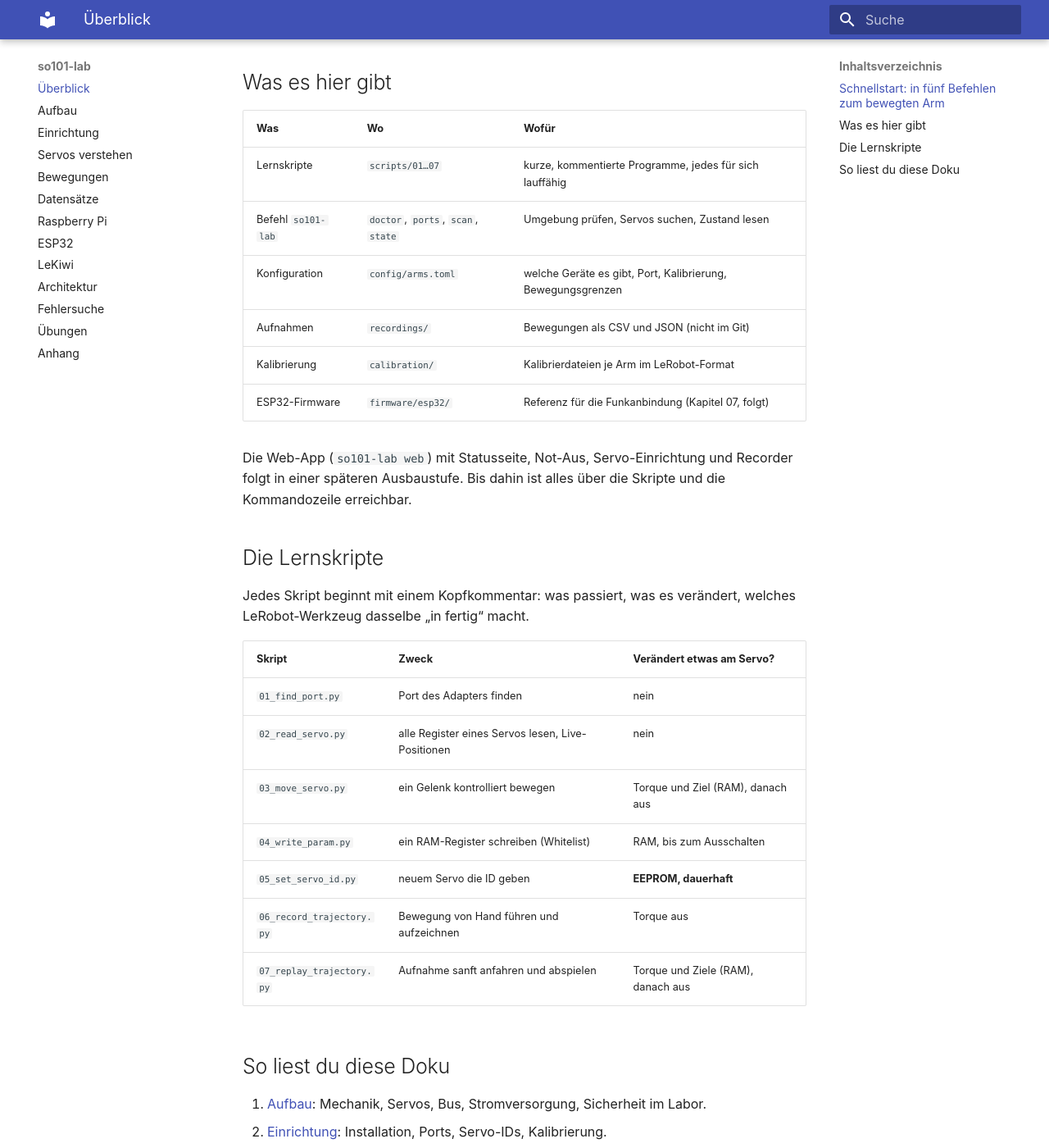
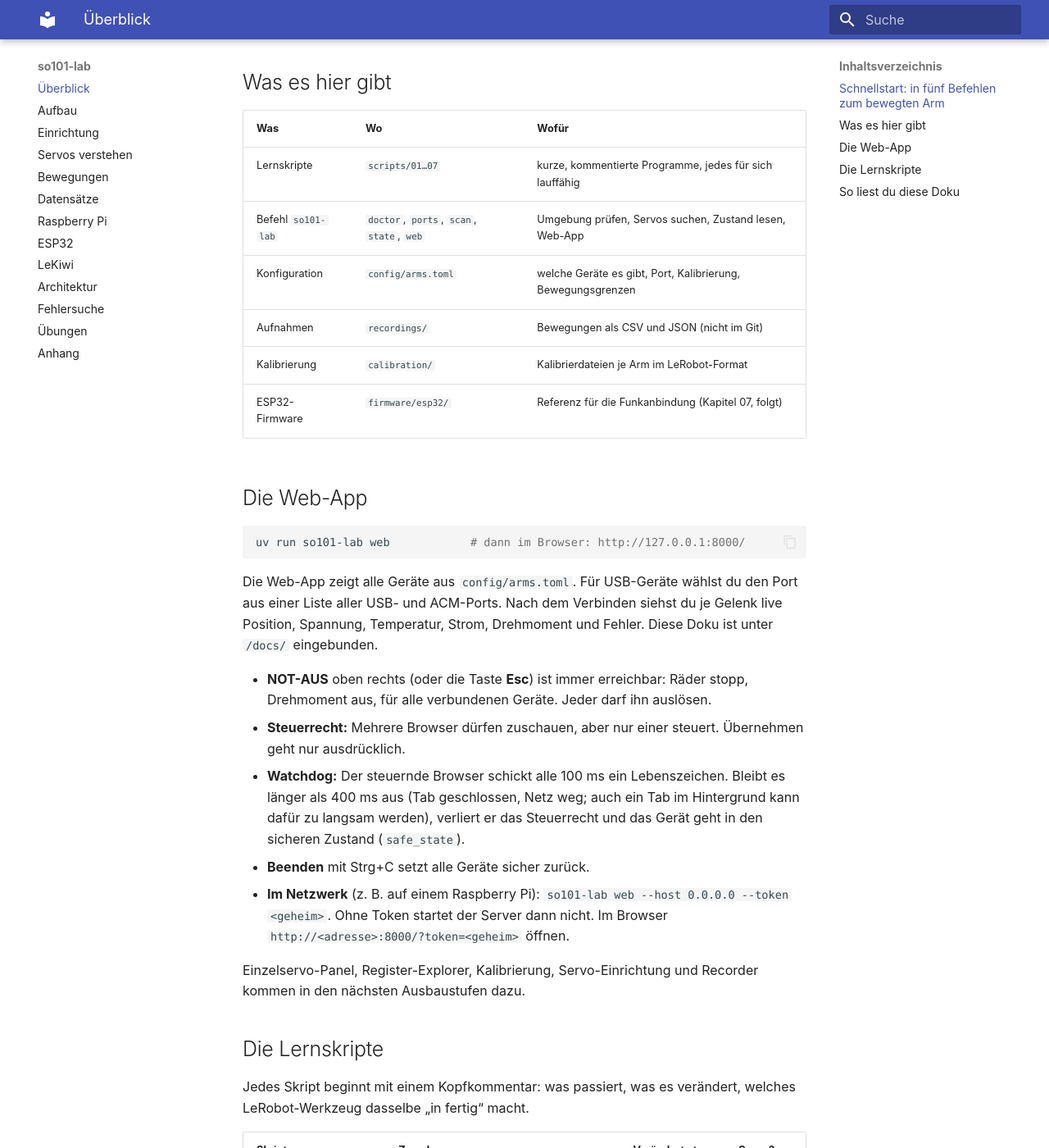
Before and after one commit to arben24/so101_lab, an MkDocs documentation site: the page built from docs/index.md, in a window 1280 px wide and 1400 px high, scrolled down 940 px. Shown: the whole window at 82% size. Built offline with MkDocs 1.6.1 and Material for MkDocs 9.7.7, drawn with Linux system fonts in a browser that asks for light colours.

Commit message:
Doku: Abschnitt zur Web-App
Co-Authored-By: Claude Opus 5.5 <noreply@anthropic.com>

````diff
--- a/docs/index.md
+++ b/docs/index.md
@@ -39,14 +39,35 @@ Schritt 5 fragt vor der Bewegung nach einer Bestätigung. Das Gelenk fährt nur
 | Was | Wo | Wofür |
 |---|---|---|
 | Lernskripte | `scripts/01…07` | kurze, kommentierte Programme, jedes für sich lauffähig |
-| Befehl `so101-lab` | `doctor`, `ports`, `scan`, `state` | Umgebung prüfen, Servos suchen, Zustand lesen |
+| Befehl `so101-lab` | `doctor`, `ports`, `scan`, `state`, `web` | Umgebung prüfen, Servos suchen, Zustand lesen, Web-App |
 | Konfiguration | `config/arms.toml` | welche Geräte es gibt, Port, Kalibrierung, Bewegungsgrenzen |
 | Aufnahmen | `recordings/` | Bewegungen als CSV und JSON (nicht im Git) |
 | Kalibrierung | `calibration/` | Kalibrierdateien je Arm im LeRobot-Format |
 | ESP32-Firmware | `firmware/esp32/` | Referenz für die Funkanbindung (Kapitel 07, folgt) |
 
-Die Web-App (`so101-lab web`) mit Statusseite, Not-Aus, Servo-Einrichtung und Recorder folgt in
-einer späteren Ausbaustufe. Bis dahin ist alles über die Skripte und die Kommandozeile erreichbar.
+## Die Web-App
+
+```bash
+uv run so101-lab web            # dann im Browser: http://127.0.0.1:8000/
+```
+
+Die Web-App zeigt alle Geräte aus `config/arms.toml`. Für USB-Geräte wählst du den Port aus einer
+Liste aller USB- und ACM-Ports. Nach dem Verbinden siehst du je Gelenk live Position, Spannung,
+Temperatur, Strom, Drehmoment und Fehler. Diese Doku ist unter `/docs/` eingebunden.
+
+- **NOT-AUS** oben rechts (oder die Taste **Esc**) ist immer erreichbar: Räder stopp, Drehmoment aus,
+  für alle verbundenen Geräte. Jeder darf ihn auslösen.
+- **Steuerrecht:** Mehrere Browser dürfen zuschauen, aber nur einer steuert. Übernehmen geht nur
+  ausdrücklich.
+- **Watchdog:** Der steuernde Browser schickt alle 100 ms ein Lebenszeichen. Bleibt es länger als
+  400 ms aus (Tab geschlossen, Netz weg; auch ein Tab im Hintergrund kann dafür zu langsam werden),
+  verliert er das Steuerrecht und das Gerät geht in den sicheren Zustand (`safe_state`).
+- **Beenden** mit Strg+C setzt alle Geräte sicher zurück.
+- **Im Netzwerk** (z. B. auf einem Raspberry Pi): `so101-lab web --host 0.0.0.0 --token <geheim>`.
+  Ohne Token startet der Server dann nicht. Im Browser `http://<adresse>:8000/?token=<geheim>` öffnen.
+
+Einzelservo-Panel, Register-Explorer, Kalibrierung, Servo-Einrichtung und Recorder kommen in den
+nächsten Ausbaustufen dazu.
 
 ## Die Lernskripte
 
````
